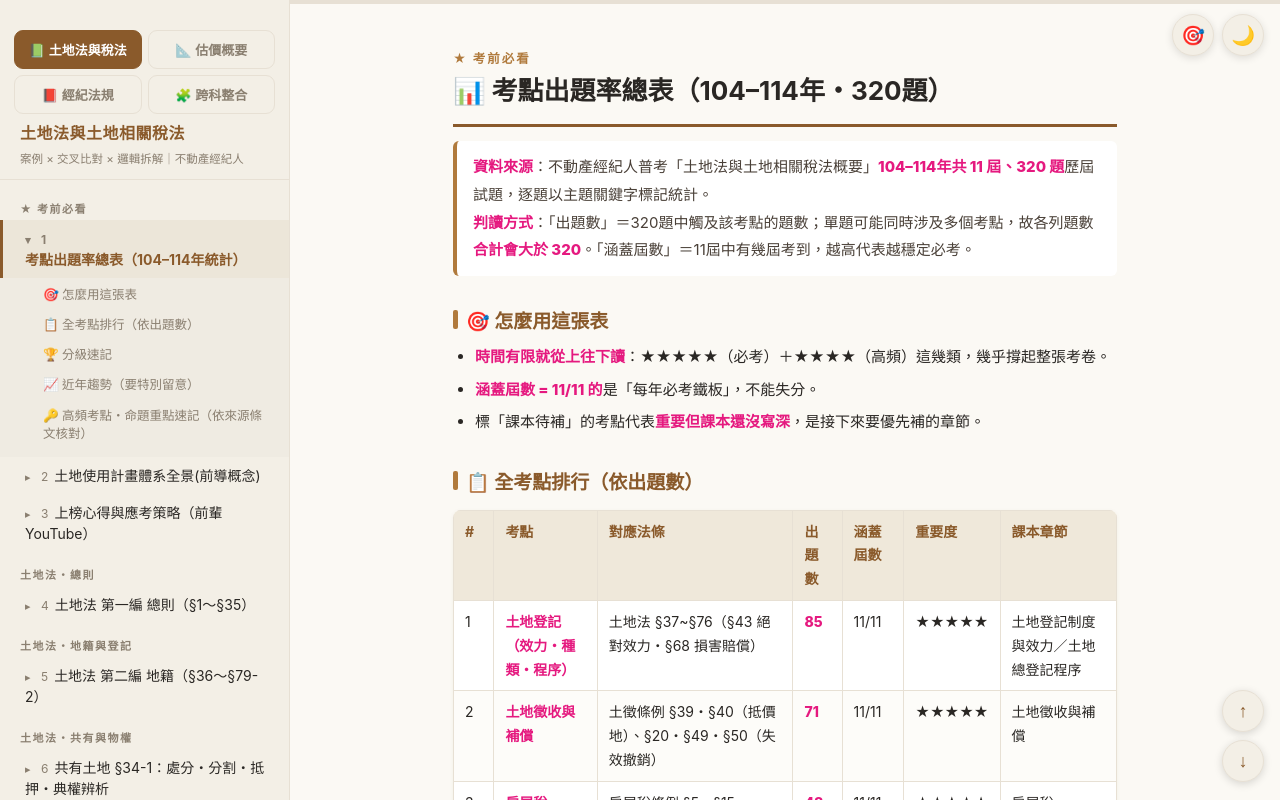
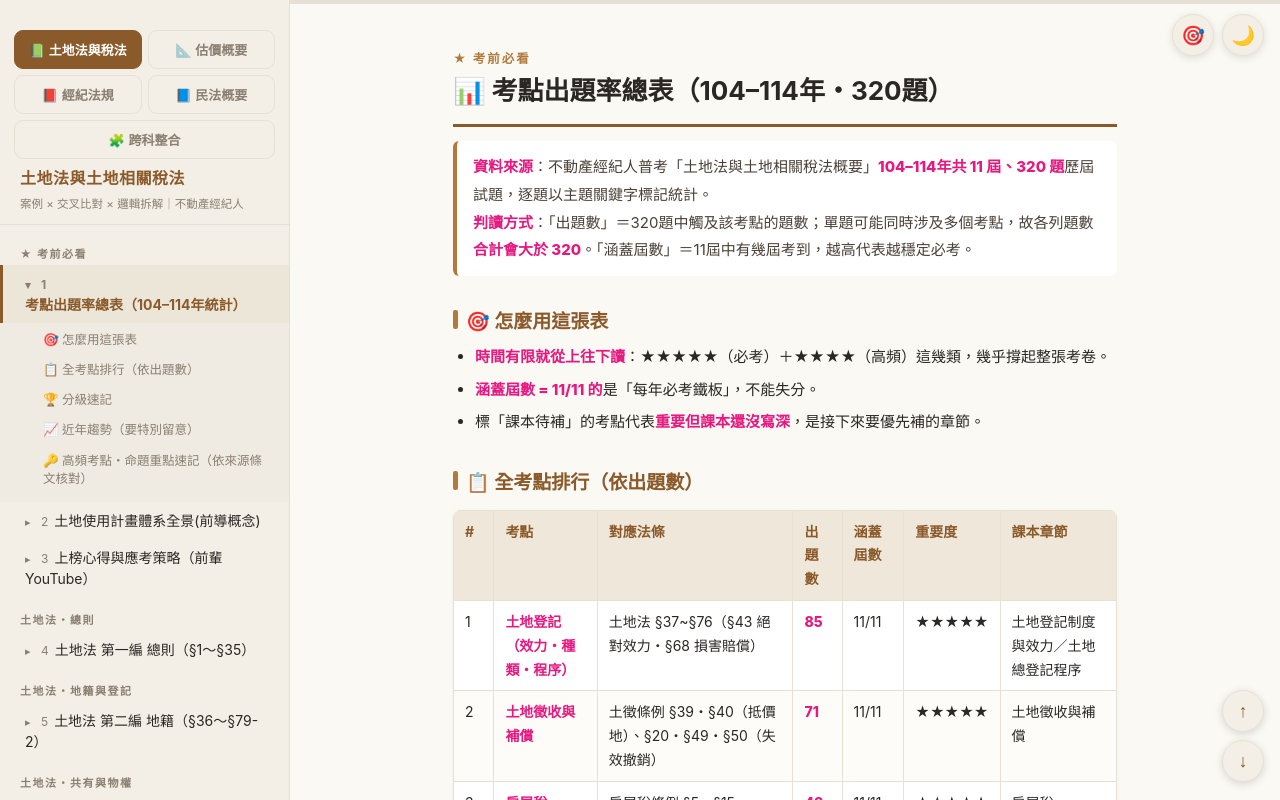
Before and after one commit to khrishu1105/broker-book, a plain HTML site: page index.html in a window 1280 px wide. Drawn offline with Linux system fonts and the light colour scheme.

Commit message:
修課本分頁:新增『📘民法概要』獨立分頁(原民法2章被land萬用比對誤併入土地法書中)+land比對排除民法概要;sw v564→v565

```diff
--- a/index.html
+++ b/index.html
@@ -202,9 +202,10 @@ const KEY="kaben_last_v1";
 /* ---- 科目切換：估價概要、經紀相關法規各自獨立成冊 ---- */
 const CROSS=['📊 跨科公式總整理','🧩 跨科重點整理'];
 const SUBJECTS=[
-  {key:'land', name:'土地法與土地相關稅法', tab:'📗 土地法與稅法', sub:'案例 × 交叉比對 × 邏輯拆解｜不動產經紀人', match:c=>c.grp!=='估價概要'&&c.grp!=='經紀相關法規'&&!CROSS.includes(c.grp)},
+  {key:'land', name:'土地法與土地相關稅法', tab:'📗 土地法與稅法', sub:'案例 × 交叉比對 × 邏輯拆解｜不動產經紀人', match:c=>c.grp!=='估價概要'&&c.grp!=='經紀相關法規'&&c.grp!=='民法概要'&&!CROSS.includes(c.grp)},
   {key:'appr', name:'不動產估價概要', tab:'📐 估價概要', sub:'原則 × 方法 × 計算題｜不動產經紀人', match:c=>c.grp==='估價概要'},
   {key:'agent', name:'不動產經紀相關法規', tab:'📕 經紀法規', sub:'經紀業 × 公寓大廈 × 消保 × 公平｜不動產經紀人', match:c=>c.grp==='經紀相關法規'},
+  {key:'civil', name:'民法概要', tab:'📘 民法概要', sub:'總則 × 債 × 物權 × 親屬繼承｜不動產經紀人', match:c=>c.grp==='民法概要'},
   {key:'cross', name:'跨科重點整理', tab:'🧩 跨科整合', sub:'公式 × 易混辨析 × 跨法對照｜四科共用', match:c=>CROSS.includes(c.grp)},
 ];
 function chaptersOf(key){const s=SUBJECTS.find(x=>x.key===key)||SUBJECTS[0];return BOOK.map((c,i)=>({c,i})).filter(x=>s.match(x.c));}
--- a/sw.js
+++ b/sw.js
@@ -1,6 +1,6 @@
 /* Service Worker — 讓電子書可離線複習。
    改版課文/題庫後，把 CACHE 版本號 +1，手機下次連網開啟就會自動更新。 */
-const CACHE = "broker-book-v564";
+const CACHE = "broker-book-v565";
 const ASSETS = [
   "./",
   "./index.html",
```
